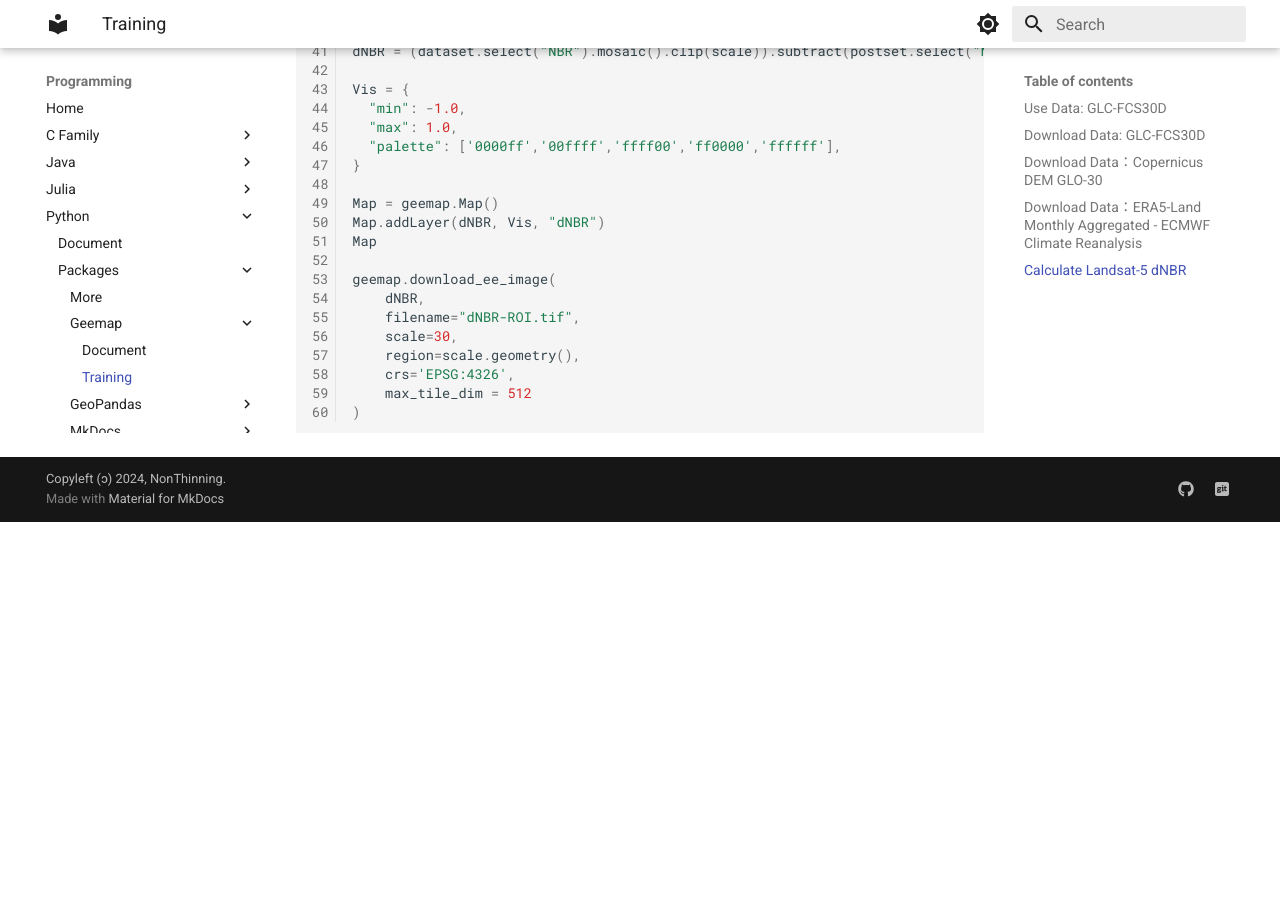
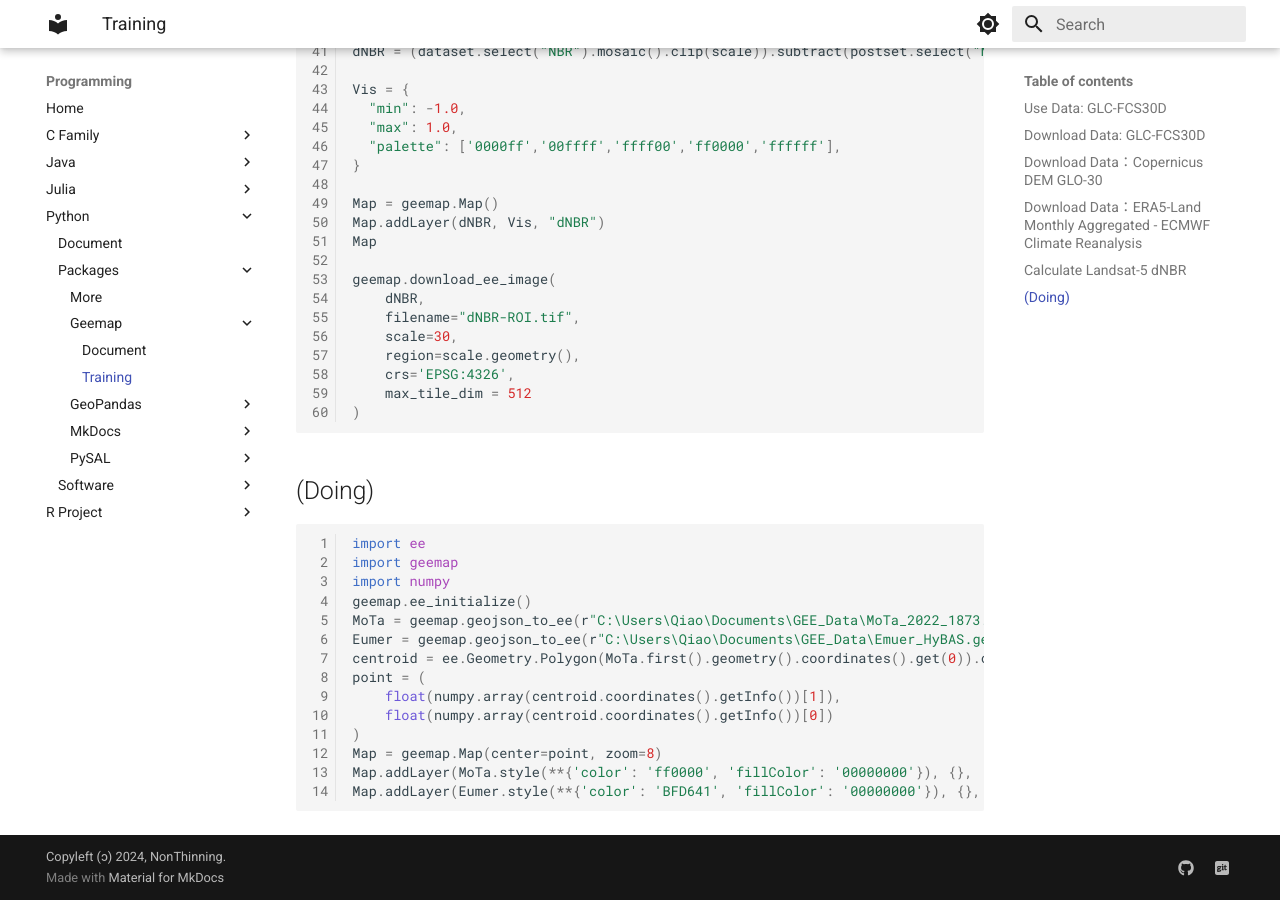
Before and after one commit to NonThinning/NonThinning.github.io, an MkDocs documentation site: the page built from docs/Programming/Python/Packages/Geemap/Training.md, in a window 1280 px wide and 900 px high, scrolled down 5089 px. Built offline with MkDocs 1.6.1 and Material for MkDocs 9.7.7, drawn with Linux system fonts in a browser that asks for light colours; before the commit the page ends 5611 px from its top, so only the background shows below that.

Commit message:
docs update

````diff
--- a/docs/Programming/Python/Packages/Geemap/Training.md
+++ b/docs/Programming/Python/Packages/Geemap/Training.md
@@ -272,3 +272,22 @@ geemap.download_ee_image(
     max_tile_dim = 512
 )
 ```
+
+## (Doing)
+
+```Python
+import ee
+import geemap
+import numpy
+geemap.ee_initialize()
+MoTa = geemap.geojson_to_ee(r"C:\Users\Qiao\Documents\GEE_Data\MoTa_2022_1873.geojson")
+Eumer = geemap.geojson_to_ee(r"C:\Users\Qiao\Documents\GEE_Data\Emuer_HyBAS.geojson")
+centroid = ee.Geometry.Polygon(MoTa.first().geometry().coordinates().get(0)).centroid()
+point = (
+    float(numpy.array(centroid.coordinates().getInfo())[1]),
+    float(numpy.array(centroid.coordinates().getInfo())[0])
+)
+Map = geemap.Map(center=point, zoom=8)
+Map.addLayer(MoTa.style(**{'color': 'ff0000', 'fillColor': '00000000'}), {}, 'MoTa')
+Map.addLayer(Eumer.style(**{'color': 'BFD641', 'fillColor': '00000000'}), {}, 'Eumer');Map
+```
````
